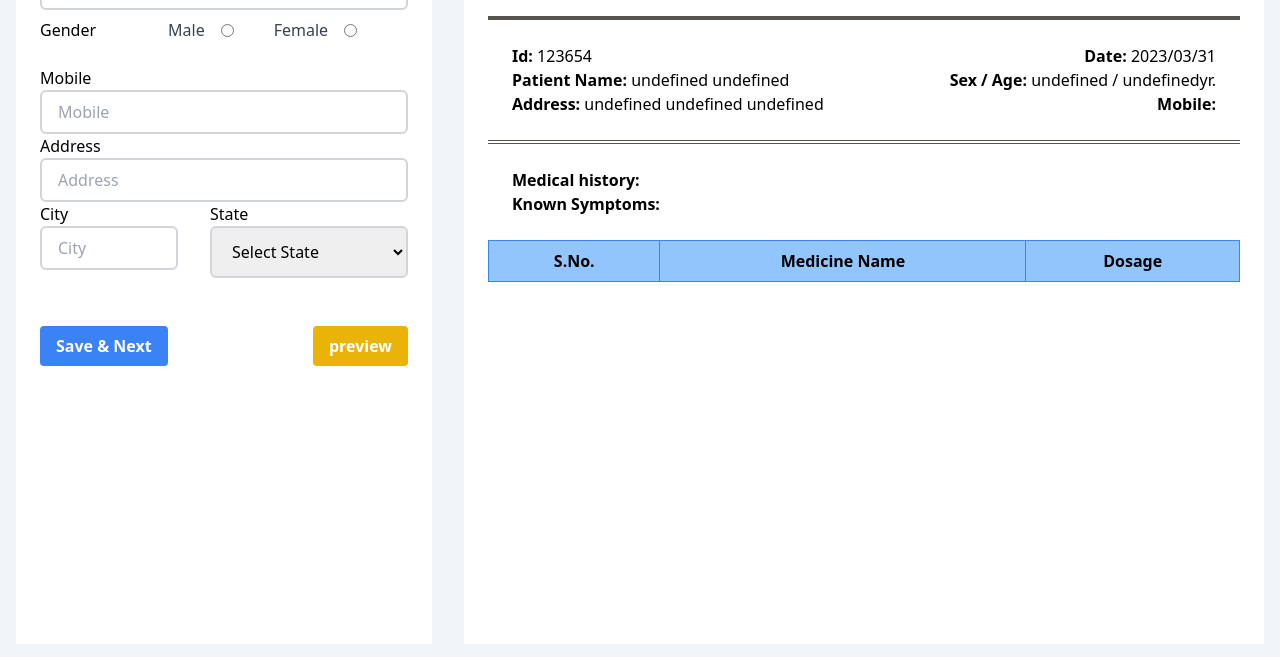
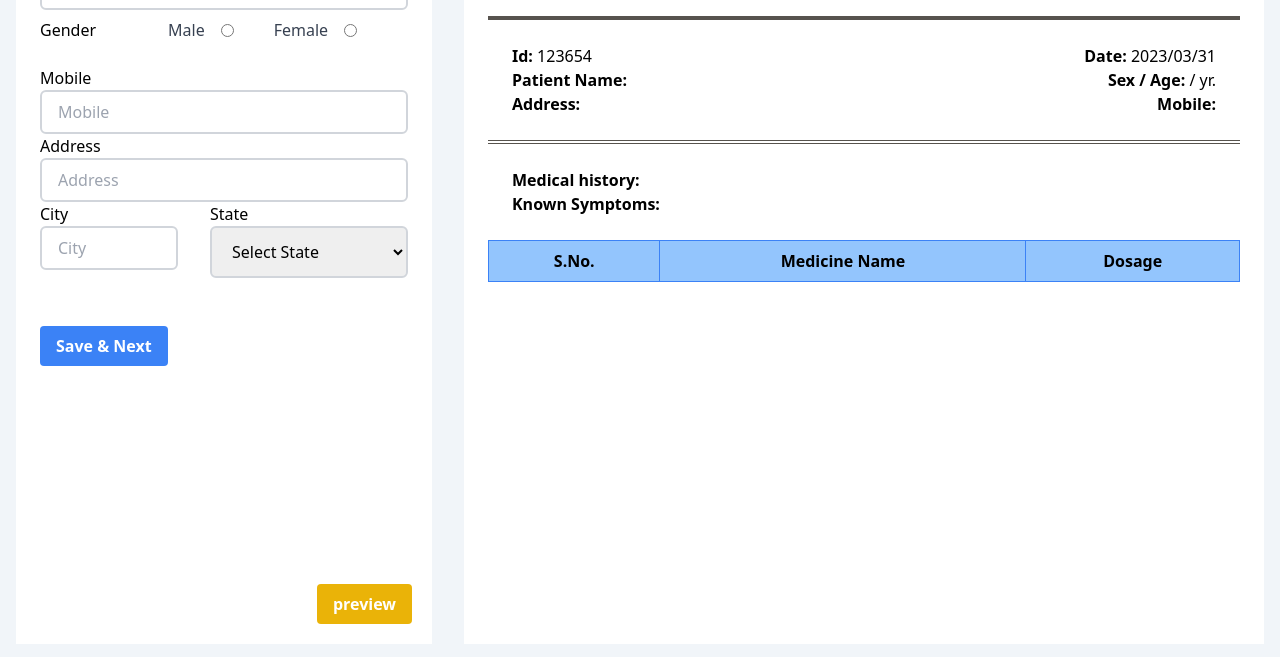
Before and after one commit to affu72/Medical-report, a React (Create React App) app: page / in a window 1280 px wide. Both pictures are taken after a click on the button "Fill With Test Data". Shown: the part 240-897 px from the top of the page. Built offline with nearby package versions, Linux system fonts and the light colour scheme.

Commit message:
reset field

```diff
--- a/src/components/CustomComp/InputRHF.tsx
+++ b/src/components/CustomComp/InputRHF.tsx
@@ -30,6 +30,7 @@ const InputRHF = ({
         rules={{ required: "This field is required" }}
         control={control}
         name={name}
+        defaultValue={"Afzal"}
         render={({
           field: { onChange, onBlur, value, name },
           fieldState: { invalid, isTouched, isDirty },
@@ -38,16 +39,15 @@ const InputRHF = ({
           return (
             <>
               <input
-                id={id}
                 onChange={(e) => onChange(e.target.value)}
                 className={getInputClassName(
                   `${
                     errors.name?.type === "required" ? " outline-red-700" : ""
                   }`
                 )}
-                value={value}
                 placeholder={placeholder}
                 type={type}
+                value={value}
               />
 
               <FormError errors={errors} name={name} />
--- a/src/components/DoctorDetails.tsx
+++ b/src/components/DoctorDetails.tsx
@@ -21,6 +21,7 @@ export interface IDoctorDetails {
 
 const DoctorDetails = () => {
   const {
+    getValues,
     setFocus,
     control,
     register,
--- a/src/components/MainComponent/InputForms.tsx
+++ b/src/components/MainComponent/InputForms.tsx
@@ -40,7 +40,7 @@ const InputForms = () => {
       },
     },
 
-    mode: "onBlur",
+    mode: "all",
     shouldFocusError: true,
   });
 
@@ -59,12 +59,22 @@ const InputForms = () => {
     methods.setFocus(`medicines.${0}.name`);
   }, [methods, methods.setFocus]);
 
+  // useEffect(() => {
+  //   if (methods.formState.isSubmitSuccessful) {
+  //     reset();
+  //   }
+  // }, [methods.formState, data, reset]);
+
   return (
     <div className="bg-white flex-1 flex-col  gap-8 p-6 relative overflow-auto">
       <FormProvider {...methods}>
         <form
           id="main-form"
-          onSubmit={methods.handleSubmit((data) => patientDataHandler(data))}
+          onSubmit={methods.handleSubmit((data) => {
+            methods.reset();
+            patientDataHandler(data);
+            console.log(data);
+          })}
           className="xs:pb-8"
         >
           {formSection[tabIndex]}
@@ -93,7 +103,11 @@ const InputForms = () => {
                 Save & Next
               </button>
             )}
-            <Button type="submit" value="preview" bgColor="bg-yellow-500" />
+            <Button
+              type="submit"
+              value="preview"
+              bgColor="bg-yellow-500 absolute bottom-5 right-5"
+            />
           </div>
         </form>
       </FormProvider>
--- a/src/components/MainComponent/PersonaDetails.tsx
+++ b/src/components/MainComponent/PersonaDetails.tsx
@@ -2,6 +2,7 @@ import IndianStateDropdown from "../CustomComp/Select";
 import InputRHF from "../CustomComp/InputRHF";
 import { states } from "../../ts/Contants";
 import { useFormContext } from "react-hook-form";
+import FormError from "../CustomComp/FormError";
 export interface IPersonalData {
   pin: number | undefined;
   city: string;
@@ -15,7 +16,11 @@ export interface IPersonalData {
 }
 
 function PersonaDetails() {
-  const { control, register } = useFormContext();
+  const {
+    control,
+    register,
+    formState: { errors },
+  } = useFormContext();
 
   return (
     <div className="">
@@ -81,6 +86,7 @@ function PersonaDetails() {
             />
           </div>
         </div>
+        <FormError errors={errors} name={"personalDetails.gender"} />
       </div>
 
       <InputRHF
--- a/src/components/PreveiwComponent/PersonalDetailPreview.tsx
+++ b/src/components/PreveiwComponent/PersonalDetailPreview.tsx
@@ -22,12 +22,16 @@ const PersonalInfoPreview = () => {
       <div className="flex justify-between">
         <p>
           <span className="font-bold">Patient Name:</span>
-          {` ${patientData?.personalDetails.firstName} ${patientData?.personalDetails.lastName}`}
+          {` ${patientData?.personalDetails?.firstName ?? ""} ${
+            patientData?.personalDetails?.lastName ?? ""
+          }`}
         </p>
 
         <p>
           <span className="font-bold">Sex / Age: </span>
-          {` ${patientData?.personalDetails.gender} / ${patientData?.personalDetails.age}yr.`}
+          {` ${patientData?.personalDetails?.gender ?? ""} / ${
+            patientData?.personalDetails.age ?? ""
+          }yr.`}
         </p>
       </div>
 
@@ -35,13 +39,15 @@ const PersonalInfoPreview = () => {
         <div>
           <p>
             <span className="font-bold">Address: </span>{" "}
-            {`${patientData?.personalDetails.address} ${patientData?.personalDetails?.city} ${patientData?.personalDetails?.state}`}
+            {`${patientData?.personalDetails?.address ?? ""} ${
+              patientData?.personalDetails?.city ?? ""
+            } ${patientData?.personalDetails?.state ?? ""}`}
           </p>
         </div>
 
         <p>
           <span className="font-bold">Mobile: </span>
-          {patientData?.personalDetails.mobile}
+          {patientData?.personalDetails?.mobile}
         </p>
       </div>
     </div>
```
